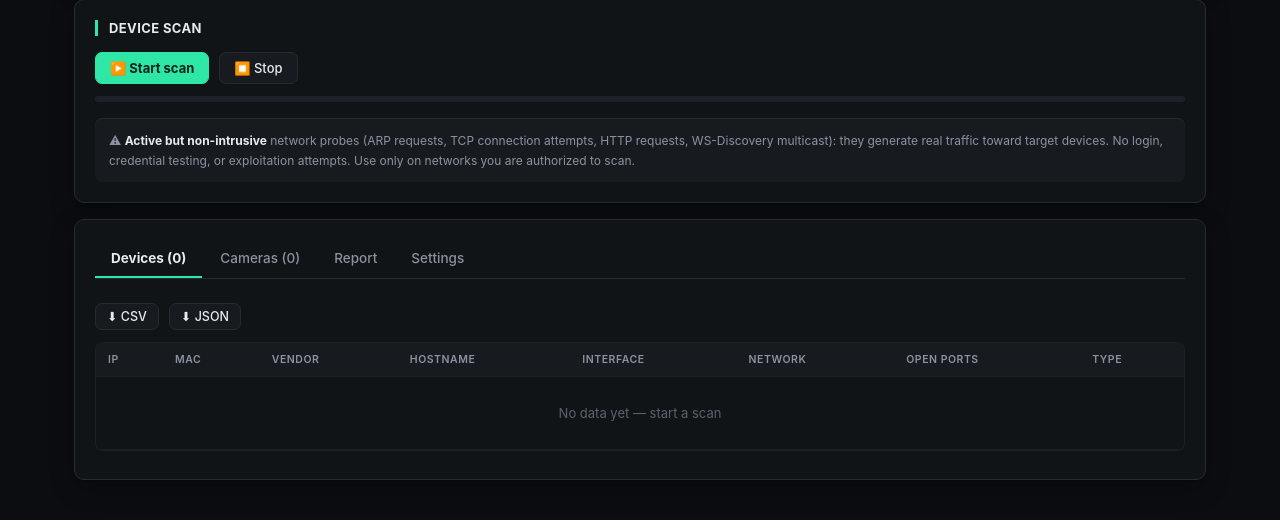
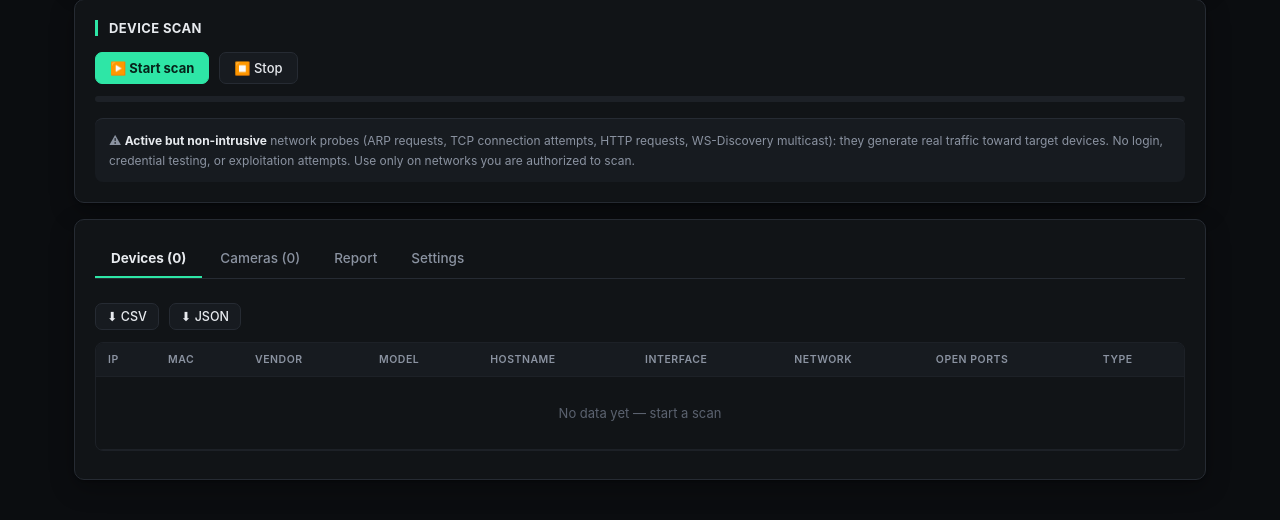
Before and after one commit to Scorp1oner0/raspiscanner, a Python web app: template templates/index.html in a window 1280 px wide. Shown: the part 493-1013 px from the top of the page. Run offline with Jinja, Linux system fonts and the light colour scheme; the template is opened without the code that fills it, so the values that code supplies are empty.

Commit message:
Mostra la colonna Model nella tabella Devices e nella tab camere "on network"
Il campo model (da ONVIF GetDeviceInformation o dal TXT mDNS
_device-info) veniva gia' raccolto ma non era visibile in dashboard,
solo negli export CSV/JSON e nella tabella camere "fuori rete".

```diff
--- a/static/app.js
+++ b/static/app.js
@@ -159,7 +159,7 @@ function renderAllTable(devices) {
   const tbody = $("table-all");
   $("count-all").textContent = devices.length;
   if (devices.length === 0) {
-    tbody.innerHTML = '<tr><td colspan="8" class="empty">No data yet — start a scan</td></tr>';
+    tbody.innerHTML = '<tr><td colspan="9" class="empty">No data yet — start a scan</td></tr>';
     return;
   }
   tbody.innerHTML = devices.map((d) => `
@@ -167,6 +167,7 @@ function renderAllTable(devices) {
       <td>${escapeHtml(d.ip)}</td>
       <td>${escapeHtml(d.mac) || "-"}</td>
       <td>${escapeHtml(d.vendor)}</td>
+      <td>${escapeHtml(d.model) || "-"}</td>
       <td>${escapeHtml(d.hostname)}</td>
       <td>${escapeHtml(d.iface)}</td>
       <td>${escapeHtml(d.network) || "-"}</td>
@@ -182,6 +183,7 @@ function renderCameraRowOk(d) {
       <td>${escapeHtml(d.ip)}</td>
       <td>${escapeHtml(d.mac)}</td>
       <td>${escapeHtml(d.vendor)}</td>
+      <td>${escapeHtml(d.model) || "-"}</td>
       <td>${renderPorts(d)}</td>
       <td>${d.rtsp_url ? '<a class="link" href="' + escapeHtml(d.rtsp_url) + '">' + escapeHtml(d.rtsp_url) + "</a>" : "-"}</td>
       <td>${d.admin_url ? '<a class="link" target="_blank" href="' + escapeHtml(d.admin_url) + '">open</a>' : "-"}</td>
--- a/templates/index.html
+++ b/templates/index.html
@@ -106,10 +106,10 @@
       <div class="table-wrap">
         <table>
           <thead><tr>
-            <th>IP</th><th>MAC</th><th>Vendor</th><th>Hostname</th><th>Interface</th><th>Network</th>
+            <th>IP</th><th>MAC</th><th>Vendor</th><th>Model</th><th>Hostname</th><th>Interface</th><th>Network</th>
             <th>Open ports</th><th>Type</th>
           </tr></thead>
-          <tbody id="table-all"><tr><td colspan="8" class="empty">No data yet — start a scan</td></tr></tbody>
+          <tbody id="table-all"><tr><td colspan="9" class="empty">No data yet — start a scan</td></tr></tbody>
         </table>
       </div>
     </div>
@@ -124,10 +124,10 @@
       <div class="table-wrap">
         <table>
           <thead><tr>
-            <th>IP</th><th>MAC</th><th>Vendor</th><th>Open ports</th>
+            <th>IP</th><th>MAC</th><th>Vendor</th><th>Model</th><th>Open ports</th>
             <th>RTSP</th><th>Admin</th><th>Detection reason</th>
           </tr></thead>
-          <tbody id="table-cameras-ok"><tr><td colspan="7" class="empty">No cameras found</td></tr></tbody>
+          <tbody id="table-cameras-ok"><tr><td colspan="8" class="empty">No cameras found</td></tr></tbody>
         </table>
       </div>
 
```
